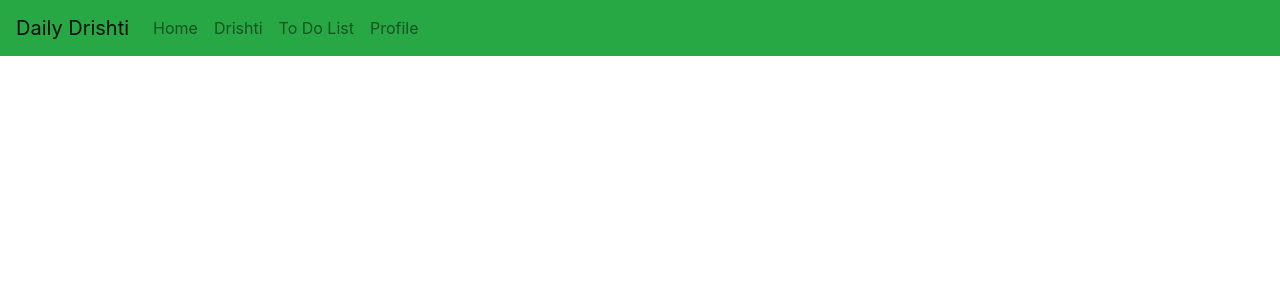
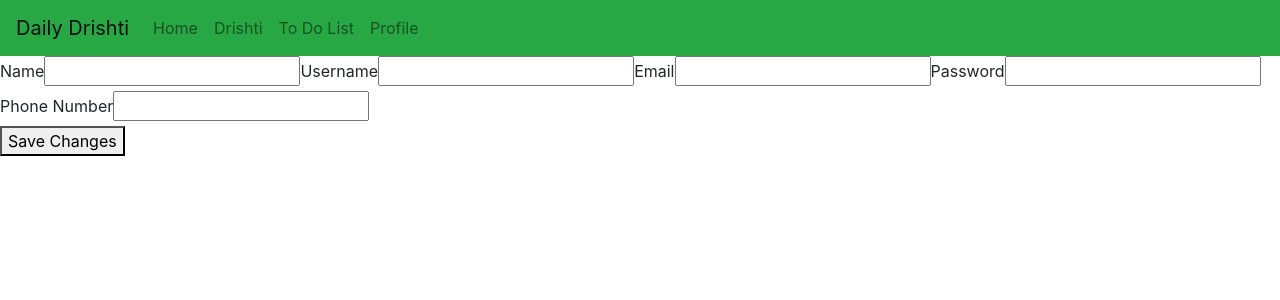
Before and after one commit to apreece13/Daily-Drishti, a React (Create React App) app: page /profile in a window 1280 px wide. Shown: the top 300 px of the page. Built offline with nearby package versions, Linux system fonts and the light colour scheme; no server answers.

Commit message:
profile page - values not loading

```diff
--- a/src/components/ApplicationViews.js
+++ b/src/components/ApplicationViews.js
@@ -1,35 +1,53 @@
 
 import React, { Component } from 'react'
 import { Route, withRouter, Redirect } from "react-router-dom"
-// import Home from './home/Home'
-import DrishtiList from './dailyDrishti/drishtiList'
-import DrishtiForm from './dailyDrishti/drishtiForm'
-import DrishtiCard from './dailyDrishti/drishtiCard'
-import DrishtiEditForm from './dailyDrishti/drishtiEditForm'
+import Home from './home/Home'
+import Login from './auth/Login'
+import RegisterForm from './auth/Register'
+import DrishtiList from './dailyDrishti/DrishtiList'
+import DrishtiForm from './dailyDrishti/DrishtiForm'
+import DrishtiCard from './dailyDrishti/DrishtiCard'
+import DrishtiEditForm from './dailyDrishti/DrishtiEditForm'
+import Profile from './profile/profilePage'
 
 
 
 class ApplicationViews extends Component {
+  isAuthenticated = () => localStorage.getItem("userId") !== null;
 
   render() {
     return (
       <React.Fragment>
-        {/* <Route exact path="/" render={(props) => {
-          return <Home />
-        }} /> */}
+        <Route path="/login" component={Login} />
+
+        <Route exact path="/" render={(props) => {
+          return <Home authProp={this.isAuthenticated()} {...props} />;
+        }} />
+
+        <Route exact path="/register" render={(props) => {
+          return <RegisterForm {...props} />;
+        }} />
+
+        <Route exact path="/profile" render={(props) => {
+          return <Profile {...props} />
+        }} />
+
         <Route exact path="/drishti" render={(props) => {
           return <DrishtiList {...props} />
         }} />
+
         <Route exact path="/drishti/new" render={(props) => {
           return <DrishtiForm {...props} />
         }} />
+
         <Route exact path="/drishti/:drishtiId(\d+)/edit" render={(props) => {
           return <DrishtiEditForm {...props} />
         }} />
+
         <Route exact path="/drishti/:drishtiId(\d+)" render={(props) => {
           return <DrishtiCard drishtiId={props.match.params.drishtiId} {...props} />;
-        }}
-        />
+        }} />
+
       </React.Fragment>
     )
   }
--- a/src/components/auth/registerForm.js
+++ b/src/components/auth/Register.js
@@ -1,6 +1,6 @@
 import React, { Component } from "react";
 import RegisterManager from "../../modules/RegisterManager.js";
-import "../home/Home.css";
+// import "../home/Home.css";
 
 class RegisterForm extends Component {
   state = {
--- a/src/components/auth/login.js
+++ b/src/components/auth/login.js
@@ -1,6 +1,6 @@
 import React, { Component } from "react";
 import RegisterManager from "../../modules/RegisterManager";
-import "../home/Home.css";
+// import "../home/Home.css";
 
 class Login extends Component {
   // Set initial state
--- a/src/components/dailyDrishti/drishtiCard.js
+++ b/src/components/dailyDrishti/drishtiCard.js
@@ -31,9 +31,13 @@ class DrishtiCard extends Component {
 
   handleVariant = () => {
     const counterProgress = this.handleCounter();
-    let progressVariant = "warning";
-    if(counterProgress>50){
+    let progressVariant = "danger";
+    if(counterProgress===100){
+      progressVariant = "primary"
+    } else if(counterProgress>60) {
       progressVariant = "success"
+    } else if (counterProgress>20){
+      progressVariant = "warning"
     }
     return(
       progressVariant
@@ -41,11 +45,14 @@ class DrishtiCard extends Component {
   }
 
 
+
   render() {
 
     return (
       <Card
-        style={{ width: '30rem' }}
+        border="success"
+        bg="light"
+        style={{ width: '30rem'}}
         className="text-center" >
         <Card.Header>
           Date:{" "}
@@ -56,15 +63,14 @@ class DrishtiCard extends Component {
 
         <Col>
           <Button
-
-            style={{ width: '14rem' }}
+            style={{ margin: '.5em' }}
             variant="outline-secondary"
             size="sm"
             type="button"
             onClick={() => { this.props.history.push(`/drishti/${this.props.drishtiProp.id}/edit`) }}>View Details</Button>
 
           <Button
-            style={{ width: '14rem' }}
+            style={{ margin: '.5em' }}
             variant="outline-danger"
             type="button"
             size="sm"
--- a/src/components/dailyDrishti/drishtiEditForm.js
+++ b/src/components/dailyDrishti/drishtiEditForm.js
@@ -1,5 +1,6 @@
 import React, { Component } from "react"
 import DrishtiManager from "../../modules/DrishtiManager"
+import { Modal } from "react-bootstrap";
 
 
 class DrishtiEditForm extends Component {
@@ -25,11 +26,7 @@ class DrishtiEditForm extends Component {
 
     handleFieldChangeChecked = evt => {
         const stateToChange = {};
-        // console.log("this.state[evt.target.value]")
-        // this.state[evt.target.value] === stateToChange[evt.target.id] ? stateToChange[evt.target.id] = true : stateToChange[evt.target.id] = false
         stateToChange[evt.target.id] = evt.target.checked
-        // console.log("evt.target.id", evt.target.id)
-        // console.log("stateToChange", stateToChange)
         this.setState(stateToChange);
     };
 
@@ -96,6 +93,7 @@ class DrishtiEditForm extends Component {
     render() {
         return (
             <>
+
                 <form>
                     <fieldset>
                         <div>
--- a/src/components/dailyDrishti/drishtiList.js
+++ b/src/components/dailyDrishti/drishtiList.js
@@ -1,5 +1,5 @@
 import React, { Component } from 'react'
-import DrishtiCard from './drishtiCard'
+import DrishtiCard from './DrishtiCard'
 import DrishtiManager from '../../modules/DrishtiManager'
 import { CardDeck, Button } from 'react-bootstrap'
 
--- /dev/null
+++ b/src/components/home/Home.js
@@ -0,0 +1,62 @@
+import React, { Component } from "react";
+// import "./Home.css"
+
+class Home extends Component {
+  logoutUser = () => {
+    localStorage.clear("userId");
+    this.props.history.push("/");
+  };
+
+  isAuthenticated = () => localStorage.getItem("userId") !== null;
+
+  checkLogoutButton = () => {
+    if (this.isAuthenticated()) {
+      return (
+        <button
+        className="home-btn"
+          type="button"
+          onClick={() => {
+            this.logoutUser();
+          }}
+        >
+          Logout
+        </button>
+      );
+    } else {
+      return (
+        <>
+          <button
+          className="home-btn"
+            type="button"
+            onClick={() => {
+              this.props.history.push("/login");
+            }}
+          >
+            Please login.
+          </button>
+          <button
+          className="home-btn"
+            type="button"
+            onClick={() => {
+              this.props.history.push("/register");
+            }}
+          >
+            No acccount? Please register here.
+          </button>
+        </>
+      );
+    }
+  };
+
+  render() {
+    return (
+      <section className="home-card">
+        <h2 className="home-header-large">Welcome to Daily Drishti</h2>
+        <br />
+        {this.checkLogoutButton()}
+      </section>
+    );
+  }
+}
+
+export default Home;
--- /dev/null
+++ b/src/components/profile/profilePage.js
@@ -0,0 +1,114 @@
+import React, { Component } from 'react';
+import RegisterManager from "../../modules/RegisterManager"
+
+class Profile extends Component {
+    state = {
+        name: "",
+        username: "",
+        email: "",
+        password: "",
+        phoneNumber: "",
+    };
+
+    handleFieldChange = evt => {
+        const stateToChange = {};
+        stateToChange[evt.target.id] = evt.target.value;
+        this.setState(stateToChange);
+    };
+
+    updateExistingUser = evt => {
+        evt.preventDefault();
+        this.setState({ loadingStatus: true });
+        const editedUser = {
+            name: this.state.name,
+            username: this.state.username,
+            email: this.state.email,
+            password: this.state.password,
+            phoneNumber: this.state.phoneNumber,
+        };
+
+      RegisterManager.update(editedUser)
+      .then(() => this.props.history.push("/"))
+    }
+
+    componentDidMount() {
+        RegisterManager.get(this.props.match.params.userId)
+        .then(profileInfo => {
+            this.setState({
+              name: profileInfo.name,
+              username: profileInfo.username,
+              email: profileInfo.email,
+              password: profileInfo.password,
+              phoneNumber: profileInfo.phoneNumber,
+            });
+        });
+      }
+
+    render() {
+
+        return (
+            <>
+                <form>
+                    <fieldset>
+                        <div>
+                            <label htmlFor="name">Name</label>
+                            <input
+                                type="text"
+                                required
+                                onChange={this.handleFieldChange}
+                                id="name"
+                                value={this.state.name}
+                            />
+
+                            <label htmlFor="username">Username</label>
+                            <input
+                                type="text"
+                                required
+                                onChange={this.handleFieldChange}
+                                id="username"
+                                value={this.state.username}
+                            />
+
+                            <label htmlFor="email">Email</label>
+                            <input
+                                type="text"
+                                required
+                                onChange={this.handleFieldChange}
+                                id="email"
+                                value={this.state.email}
+                            />
+
+                            <label htmlFor="synopsis">Password</label>
+                            <input
+                                type="text"
+                                required
+                                onChange={this.handleFieldChange}
+                                id="password"
+                                value={this.state.password}
+                            />
+
+                            <label htmlFor="phoneNumber">Phone Number</label>
+                            <input
+                                type="text"
+                                required
+                                onChange={this.handleFieldChange}
+                                id="phoneNumber"
+                                value={this.state.phoneNumber}
+                            />
+                        </div>
+
+                        <div>
+                            <button
+                                type="button"
+                                disabled={this.state.loadingStatus}
+                                onClick={this.updateExistingUser}
+                            >Save Changes</button>
+                        </div>
+                    </fieldset>
+                </form>
+            </>
+        )
+    }
+}
+
+export default Profile
--- a/src/modules/RegisterManager.js
+++ b/src/modules/RegisterManager.js
@@ -1,11 +1,11 @@
 const remoteURL = "http://localhost:8088";
 
 const RegisterManager = {
-    getAll() {
-        // Refactor this fetch call to ask for animals that match the logged in user's id
-        return fetch(`${remoteURL}/users`).then((result) => result.json());
-      },
-    post(newUser) {
+  getAll() {
+    // Refactor this fetch call to ask for animals that match the logged in user's id
+    return fetch(`${remoteURL}/users`).then((result) => result.json());
+  },
+  post(newUser) {
     // refactor this fetch call to make sure that the new animal has the employeeId of the logged in user
     return fetch(`${remoteURL}/users`, {
       method: "POST",
@@ -14,7 +14,20 @@ const RegisterManager = {
       },
       body: JSON.stringify(newUser),
     }).then((data) => data.json());
-  }
+  },
+  update(editedUser) {
+    // refactor this fetch call as well to make sure that the edited animal retains the logged in user's id
+    return fetch(`${remoteURL}/users/${editedUser.id}`, {
+      method: "PUT",
+      headers: {
+        "Content-Type": "application/json",
+      },
+      body: JSON.stringify(editedUser),
+    }).then((data) => data.json());
+  },
+  get(id) {
+    return fetch(`${remoteURL}/users/${id}`).then((result) => result.json());
+  },
 }
 
 export default RegisterManager;
```
Also changed, not shown: api/drishti.json (+46 -10 lines), src/components/dailyDrishti/drishtiForm.css (deleted).
